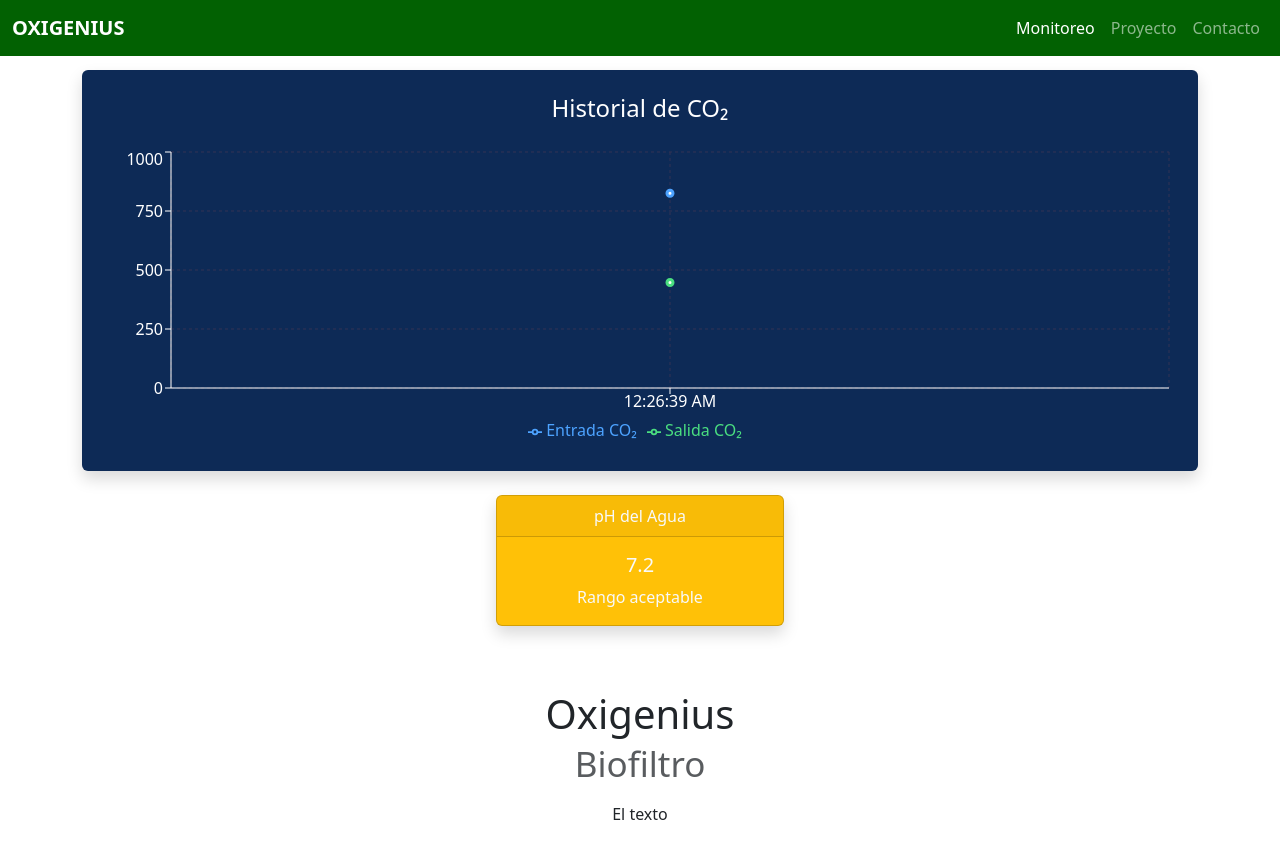
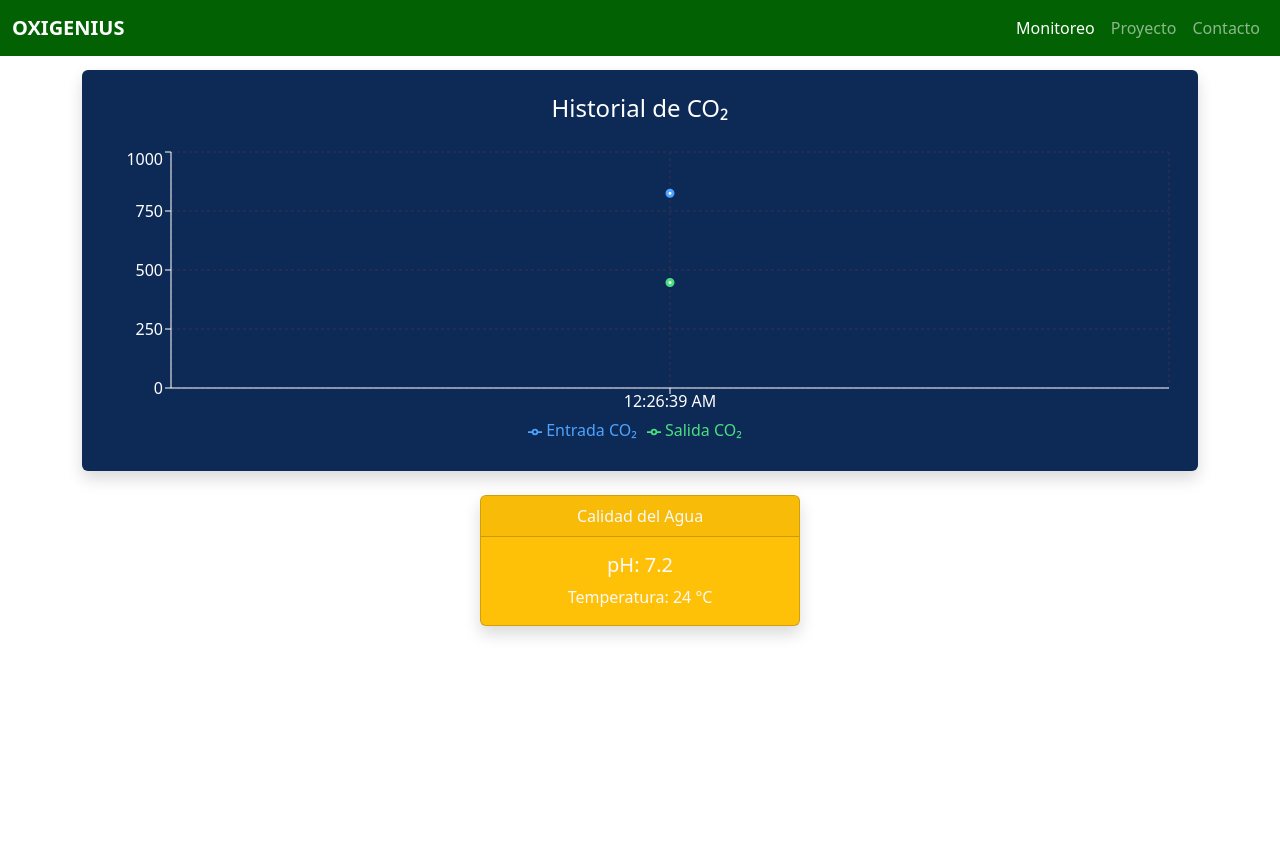
Before and after one commit to Cesia-MM/OXIGENIUS2026, a React (Vite) app: page / in a window 1280 px wide. After the commit the page ends 800 px from the top, so only its background shows below. Built offline with nearby package versions, Linux system fonts and the light colour scheme.

Commit message:
Se cambio el orden de la hora y se agrego el dato de la temperatura

```diff
--- a/src/App.tsx
+++ b/src/App.tsx
@@ -49,11 +49,7 @@ function App() {
 
         <CardPH/>
 
-        <CardBody
-          title="Oxigenius"
-          subtitle="Biofiltro"
-          text="El texto"
-        />
+
       </div>
     </>
   );
--- a/src/components/CO2Chart.tsx
+++ b/src/components/CO2Chart.tsx
@@ -47,7 +47,7 @@ function CO2Chart() {
       <h4 className="text-center mb-4">Historial de CO₂</h4>
 
       <ResponsiveContainer width="100%" height={300}>
-        <LineChart data={data}>
+       <LineChart data={[...data].reverse()}>
           <CartesianGrid strokeDasharray="3 3" stroke="#335" />
           <XAxis dataKey="time" stroke="#fff" />
           <YAxis stroke="#fff" />
--- a/src/components/CardPH.tsx
+++ b/src/components/CardPH.tsx
@@ -1,21 +1,22 @@
 import Card from "react-bootstrap/Card";
 
 function CardPH() {
-  const ph = 7.2; // valor de ejemplo
+  const ph = 7.2;        // valor de ejemplo
+  const temperatura = 24; // valor de ejemplo
 
   return (
     <div className="d-flex justify-content-center mt-4">
       <Card
         bg="warning"
         text="light"
-        style={{ width: "18rem" }}
+        style={{ width: "20rem" }}
         className="text-center shadow"
       >
-        <Card.Header>pH del Agua</Card.Header>
+        <Card.Header>Calidad del Agua</Card.Header>
 
         <Card.Body>
-          <Card.Title>{ph}</Card.Title>
-          <Card.Text>Rango aceptable</Card.Text>
+          <Card.Title>pH: {ph}</Card.Title>
+          <Card.Text>Temperatura: {temperatura} °C</Card.Text>
         </Card.Body>
       </Card>
     </div>
```
